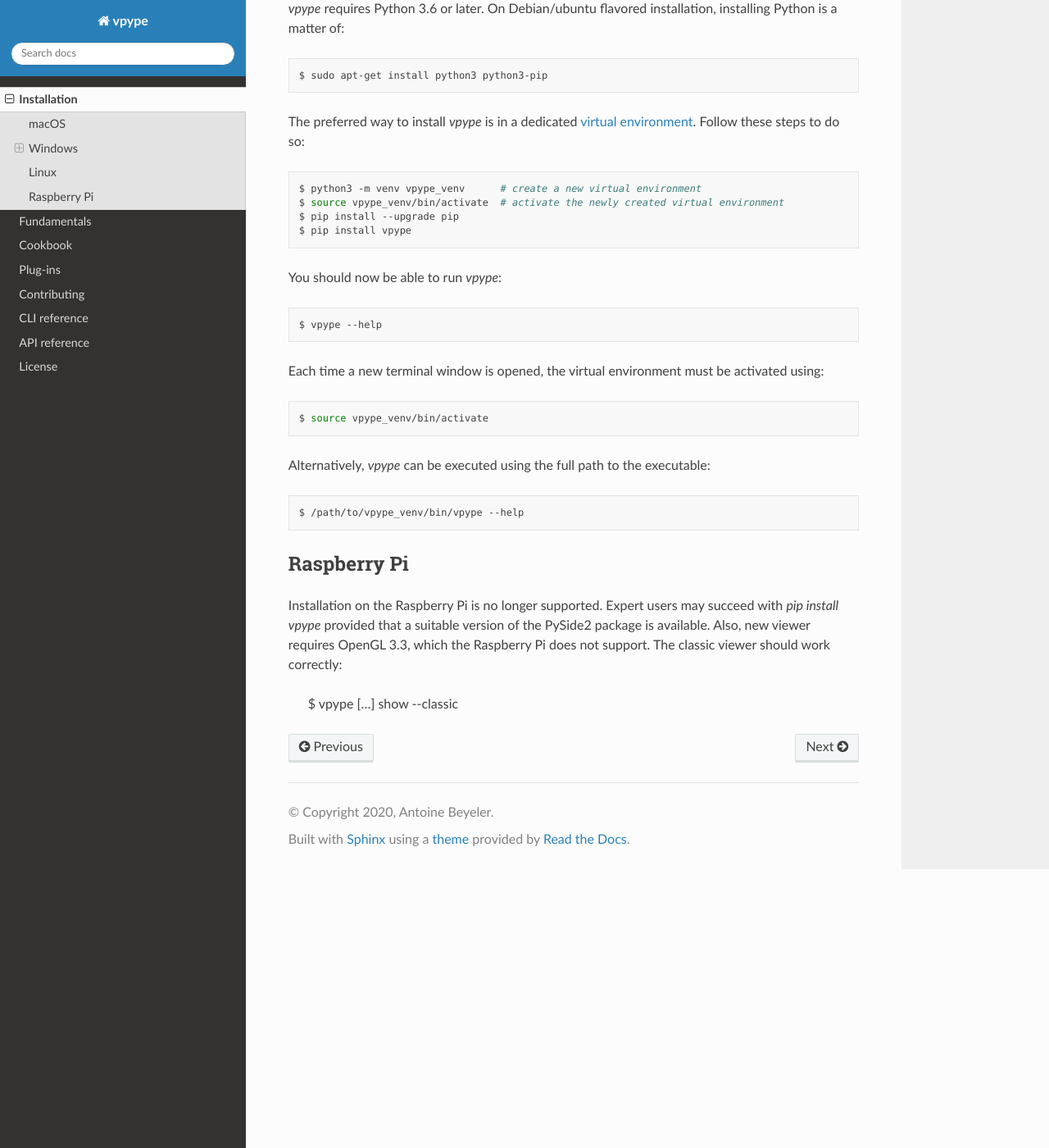
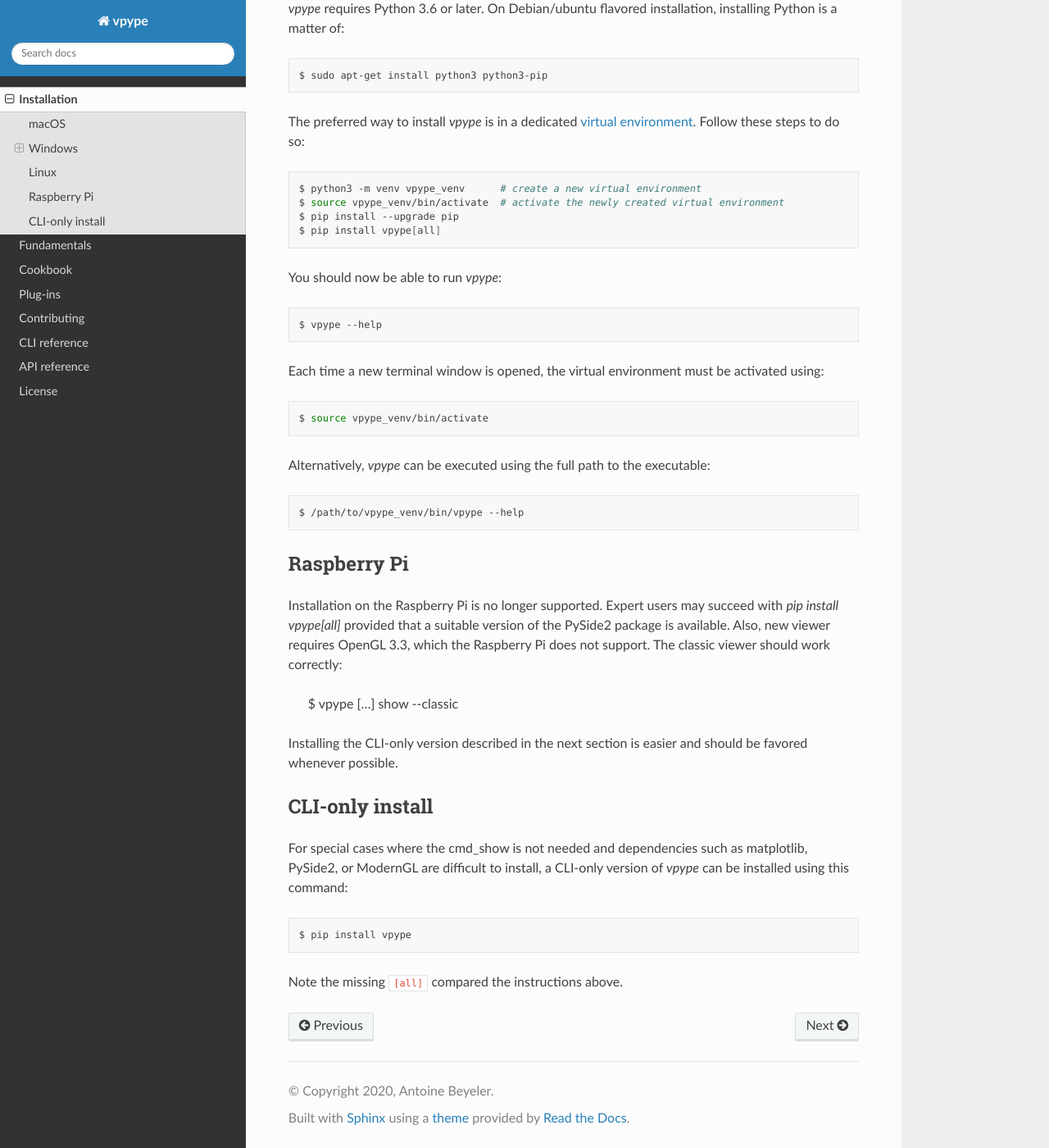
Before and after one commit to abey79/vpype, a Sphinx documentation site: the page built from docs/install.rst, in a window 1280 px wide and 1400 px high, scrolled down 2501 px. Shown: the whole window at 82% size. Built offline with Sphinx 7.4.7 and the Read the Docs theme 2.0.0, drawn with Linux system fonts in a browser that asks for light colours; some of the changed text lies outside the part shown.

```diff
--- a/docs/install.rst
+++ b/docs/install.rst
@@ -27,7 +27,7 @@ Then, the preferred way to install *vpype* is in a dedicated `virtual environmen
   $ python3 -m venv vpype_venv      # create a new virtual environment
   $ source vpype_venv/bin/activate  # activate the newly created virtual environment
   $ pip install --upgrade pip
-  $ pip install vpype
+  $ pip install vpype[all]
 
 You should now be able to run *vpype*::
 
@@ -53,7 +53,7 @@ First, Python must be installed. Python 3.9 is recommended, although it is also
 
 After installing Python, launch a terminal (by typing ``cmd`` in the Start menu) and enter the following command to install *vpype*::
 
-  > pip install vpype
+  > pip install vpype[all]
 
 You should then be able to run *vpype*::
 
@@ -74,7 +74,7 @@ This will create a ``vpype_venv`` directory which will contain everything needed
 
 You will need to activate your virtual environment each time you launch a new  terminal. With your virtual environment activated, type the following command to install *vpype*::
 
-  > pip install vpype
+  > pip install vpype[all]
 
 You should now be able to use *vpype*. Type this for a list of command::
 
@@ -101,7 +101,7 @@ The preferred way to install *vpype* is in a dedicated `virtual environment <htt
   $ python3 -m venv vpype_venv      # create a new virtual environment
   $ source vpype_venv/bin/activate  # activate the newly created virtual environment
   $ pip install --upgrade pip
-  $ pip install vpype
+  $ pip install vpype[all]
 
 You should now be able to run *vpype*::
 
@@ -119,6 +119,18 @@ Alternatively, *vpype* can be executed using the full path to the executable::
 Raspberry Pi
 ============
 
-Installation on the Raspberry Pi is no longer supported. Expert users may succeed with `pip install vpype` provided that a suitable version of the PySide2 package is available. Also, new viewer requires OpenGL 3.3, which the Raspberry Pi does not support. The classic viewer should work correctly:
+Installation on the Raspberry Pi is no longer supported. Expert users may succeed with `pip install vpype[all]` provided that a suitable version of the PySide2 package is available. Also, new viewer requires OpenGL 3.3, which the Raspberry Pi does not support. The classic viewer should work correctly:
 
   $ vpype [...] show --classic
+
+Installing the CLI-only version described in the next section is easier and should be favored whenever possible.
+
+
+CLI-only install
+================
+
+For special cases where the :ref:`cmd_show` is not needed and dependencies such as matplotlib, PySide2, or ModernGL are difficult to install, a CLI-only version of *vpype* can be installed using this command::
+
+  $ pip install vpype
+
+Note the missing ``[all]`` compared the instructions above.
--- a/pyproject.toml
+++ b/pyproject.toml
@@ -34,7 +34,7 @@ vpype = "vpype_cli.cli:cli"
 
 [tool.poetry.dependencies]
 python = ">=3.7, !=3.9.0, <3.10"
-attrs = "~20.3.0"
+attrs = "~21.2.0"
 cachetools = "^4.2.0"
 click = "~7.1.2"
 click-plugins = "~1.1.1"
@@ -44,7 +44,7 @@ pnoise = "^0.1.0"
 Shapely = {extras = ["vectorized"], version = "~1.7.1"}
 scipy = "^1.6"
 setuptools = "^51.0.0"
-svgelements = "1.4.10"
+svgelements = "1.5.2"
 svgwrite = "~1.4"
 toml = "~0.10.2"
 
```
Also changed, not shown: README.md (+3 -1 lines), 3 other files.
